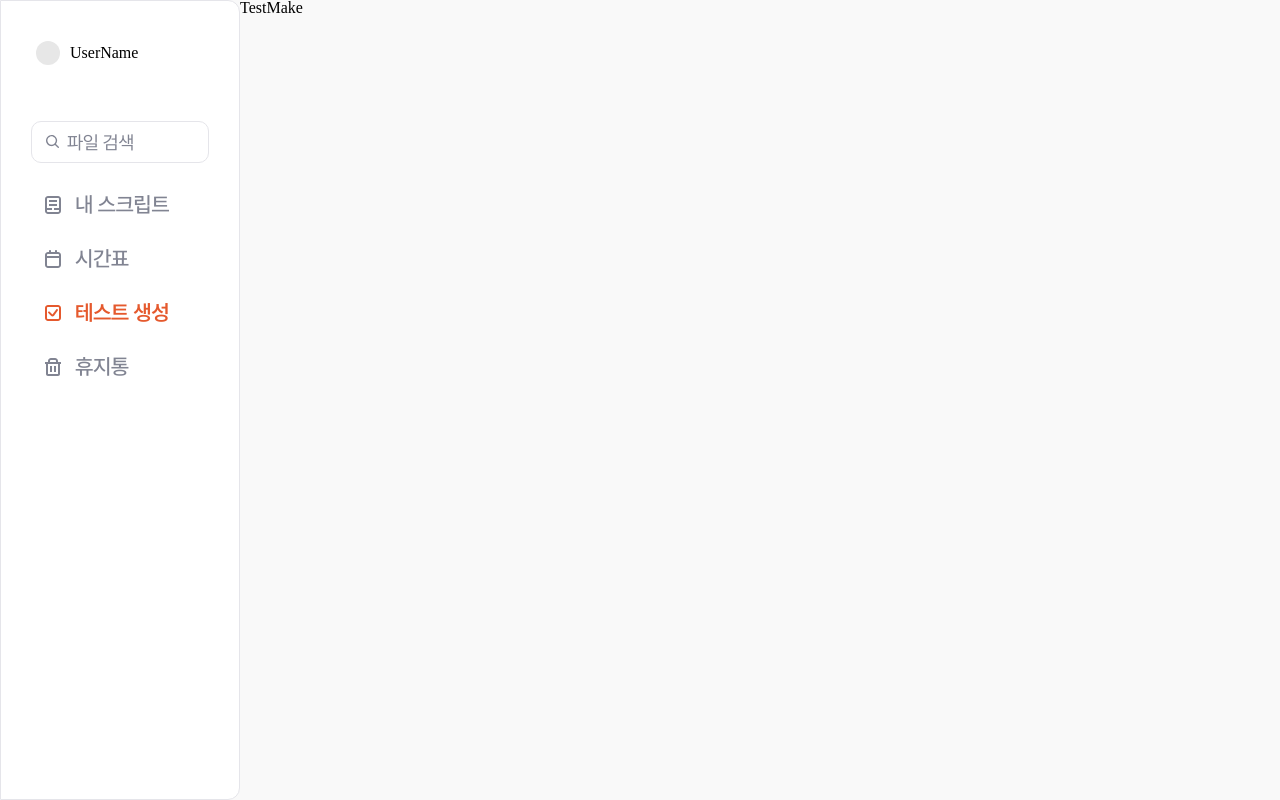
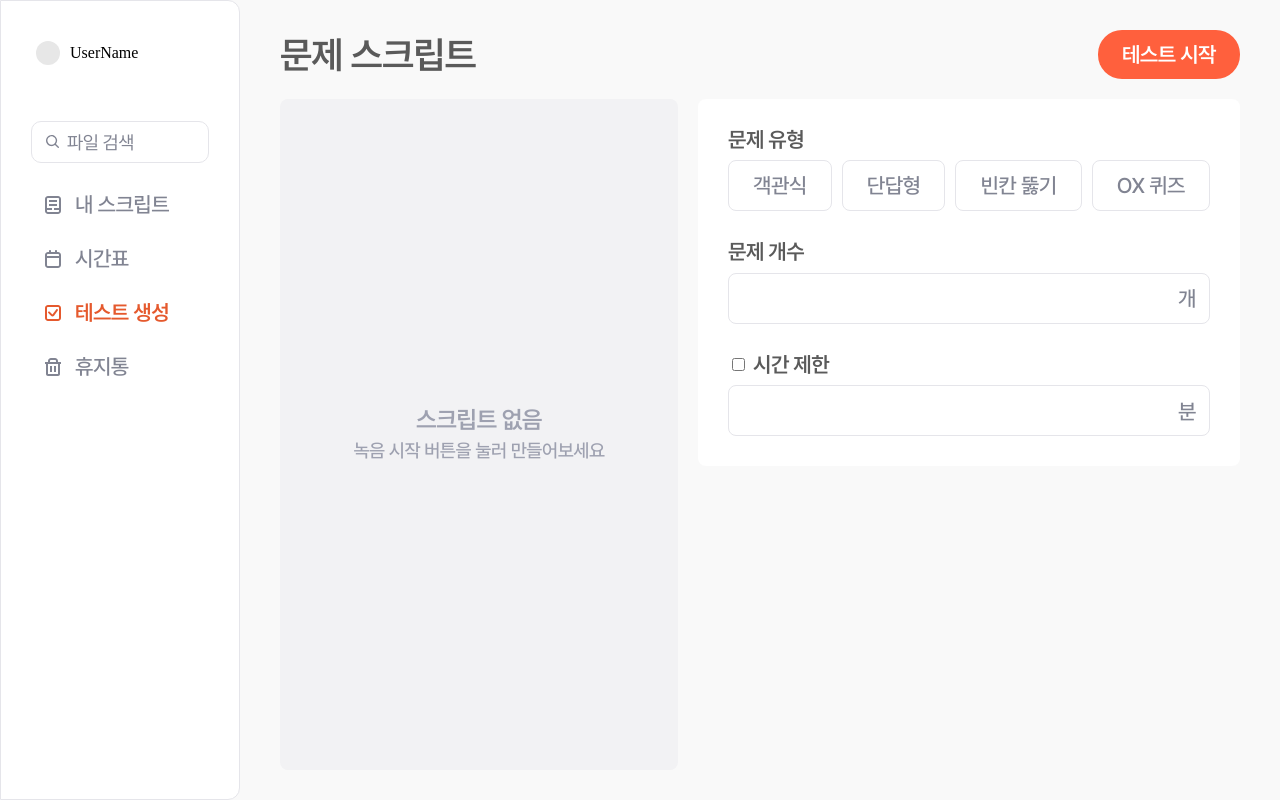
Before and after one commit to TEAM-Hearus/HEARUS-REACT-FRONTEND, a React (Vite) app: page /home/test-make in a window 1280 px wide. Built offline with nearby package versions, Linux system fonts and the light colour scheme; no server answers.

Commit message:
feat: 문제 생성 페이지 기본 레이아웃 작성

```diff
--- a/src/apis/script.ts
+++ b/src/apis/script.ts
@@ -20,7 +20,7 @@ export interface IScriptInList {
   problems: null;
 }
 
-export const getScripts = async (): Promise<IScriptInList[]> => {
+export const getAllScripts = async (): Promise<IScriptInList[]> => {
   try {
     const res = await fetch(`${API_URL}/api/v1/lecture/getAllLecture`, {
       headers: {
--- a/src/components/common/buttons/StartBtn/StartBtn.module.scss
+++ b/src/components/common/buttons/StartBtn/StartBtn.module.scss
@@ -7,6 +7,6 @@
   cursor: pointer;
   border-width: 0;
   padding: 12px 24px;
-  @include Regular_Body_16;
+  @include SemiBold_Body_16;
   color: $white_FF;
 }
--- a/src/pages/Main/MyScript/MyScript.module.scss
+++ b/src/pages/Main/MyScript/MyScript.module.scss
@@ -8,7 +8,7 @@
   padding: 30px 40px;
 }
 .headerContainer {
-  @include Medium_Title_24;
+  @include SemiBold_Title_28;
   display: flex;
   justify-content: space-between;
   align-items: center;
--- /dev/null
+++ b/src/pages/Main/TestMake/TestMake.module.scss
@@ -0,0 +1,133 @@
+@import '../../../styles/variables/colors.scss';
+@import '../../../styles/variables/fonts.scss';
+
+.wholeContainer {
+  display: flex;
+  flex-direction: column;
+  gap: 20px;
+  width: 100%;
+  padding: 30px 40px;
+}
+.titleContainer {
+  display: flex;
+  justify-content: space-between;
+  align-items: center;
+}
+.title {
+  @include SemiBold_Title_28;
+  color: $dark-font_5A;
+}
+.testStartBtn {
+  display: flex;
+  justify-content: center;
+  align-items: center;
+  padding: 12px 24px;
+  border: none;
+  border-radius: 24px;
+  background-color: $brand-point;
+  color: $white_FF;
+  @include SemiBold_Body_16;
+}
+.contentContainer {
+  display: flex;
+  align-items: flex-start;
+  gap: 20px;
+  flex-grow: 1;
+}
+.scriptsContainer {
+  display: flex;
+  height: 100%;
+  flex-wrap: wrap;
+  flex-grow: 1;
+  background-color: $light-bg_F2;
+  border-radius: 8px;
+}
+.noScript {
+  display: flex;
+  flex-direction: column;
+  justify-content: center;
+  align-items: center;
+  gap: 10px;
+  flex-grow: 1;
+  height: 100%;
+  background-color: $light-bg_F2;
+  border-radius: 8px;
+}
+.noScriptText {
+  @include SemiBold_Body_18;
+  color: $light-font_9E;
+}
+.noScriptCaption {
+  @include Medium_Sub_14;
+  color: $light-font_9E;
+}
+.testOptionContainer {
+  display: flex;
+  flex-direction: column;
+  gap: 30px;
+  padding: 30px;
+  background-color: $white_FF;
+  border-radius: 8px;
+}
+.selectBox {
+  display: flex;
+  flex-direction: column;
+  gap: 10px;
+  position: relative;
+}
+.selectTitle {
+  @include SemiBold_Body_16;
+  color: $dark-font_5A;
+}
+.selectionBtnsContainer {
+  display: flex;
+  gap: 10px;
+}
+.qtypeBtn {
+  display: flex;
+  justify-content: center;
+  align-items: center;
+  padding: 12px 24px;
+  background-color: $white_FF;
+  border: 1px solid $light-bg_E5;
+  border-radius: 8px;
+  @include Medium_Body_16;
+  color: $light-gray_81;
+  &.active {
+    color: $dark-orange_E5;
+    border: 1px solid $dark-orange_E5;
+  }
+}
+.numInput {
+  display: flex;
+  justify-content: center;
+  align-items: center;
+  padding: 12px 24px 12px 12px;
+  border: 1px solid $light-bg_E5;
+  border-radius: 8px;
+  @include Medium_Body_16;
+  color: $dark-orange_E5;
+}
+.inputCaption {
+  position: absolute;
+  bottom: 14px;
+  right: 14px;
+  @include Medium_Body_16;
+  color: $light-gray_81;
+}
+.checkBoxTitle {
+  display: flex;
+  align-items: center;
+  gap: 5px;
+  @include SemiBold_Body_16;
+  color: $dark-font_5A;
+}
+// .timeLimitInput {
+//   display: none;
+// }
+// .timeLimitInput + label:before {
+//     width: 16px;
+//   height: 16px;
+//   border: 1px solid $brand-point;
+//   border-radius: 3px;
+// }
--- a/src/pages/Main/TestMake/TestMake.tsx
+++ b/src/pages/Main/TestMake/TestMake.tsx
@@ -1,5 +1,57 @@
+import { useQuery } from '@tanstack/react-query';
+import styles from './TestMake.module.scss';
+import { getAllScripts, IScriptInList } from '../../../apis/script';
+
 const TestMake = () => {
-  return <div>TestMake</div>;
+  const { data } = useQuery<IScriptInList[], Error>({
+    queryKey: ['allScripts'],
+    queryFn: () => getAllScripts(),
+  });
+
+  return (
+    <div className={styles.wholeContainer}>
+      <div className={styles.titleContainer}>
+        <h2 className={styles.title}>문제 스크립트</h2>
+        <button className={styles.testStartBtn}>테스트 시작</button>
+      </div>
+      <div className={styles.contentContainer}>
+        {data && data.length > 0 ? (
+          <section className={styles.scriptsContainer}></section>
+        ) : (
+          <section className={styles.noScript}>
+            <p className={styles.noScriptText}>스크립트 없음</p>
+            <p className={styles.noScriptCaption}>
+              녹음 시작 버튼을 눌러 만들어보세요
+            </p>
+          </section>
+        )}
+        <section className={styles.testOptionContainer}>
+          <div className={styles.selectBox}>
+            <p className={styles.selectTitle}>문제 유형</p>
+            <div className={styles.selectionBtnsContainer}>
+              <button className={styles.qtypeBtn}>객관식</button>
+              <button className={styles.qtypeBtn}>단답형</button>
+              <button className={styles.qtypeBtn}>빈칸 뚫기</button>
+              <button className={styles.qtypeBtn}>OX 퀴즈</button>
+            </div>
+          </div>
+          <div className={styles.selectBox}>
+            <p className={styles.selectTitle}>문제 개수</p>
+            <input className={styles.numInput} type="number" />
+            <span className={styles.inputCaption}>개</span>
+          </div>
+          <div className={styles.selectBox}>
+            <label className={styles.checkBoxTitle}>
+              <input className={styles.timeLimitInput} type="checkbox" />
+              시간 제한
+            </label>
+            <input className={styles.numInput} type="number" />
+            <span className={styles.inputCaption}>분</span>
+          </div>
+        </section>
+      </div>
+    </div>
+  );
 };
 
 export default TestMake;
--- a/src/styles/variables/fonts.scss
+++ b/src/styles/variables/fonts.scss
@@ -1,6 +1,6 @@
 @mixin SemiBold_Title_28 {
   font-family: 'Pretendard-SemiBold';
-  font-size: 32pt;
+  font-size: 28pt;
   letter-spacing: -0.025em;
 }
 
```
